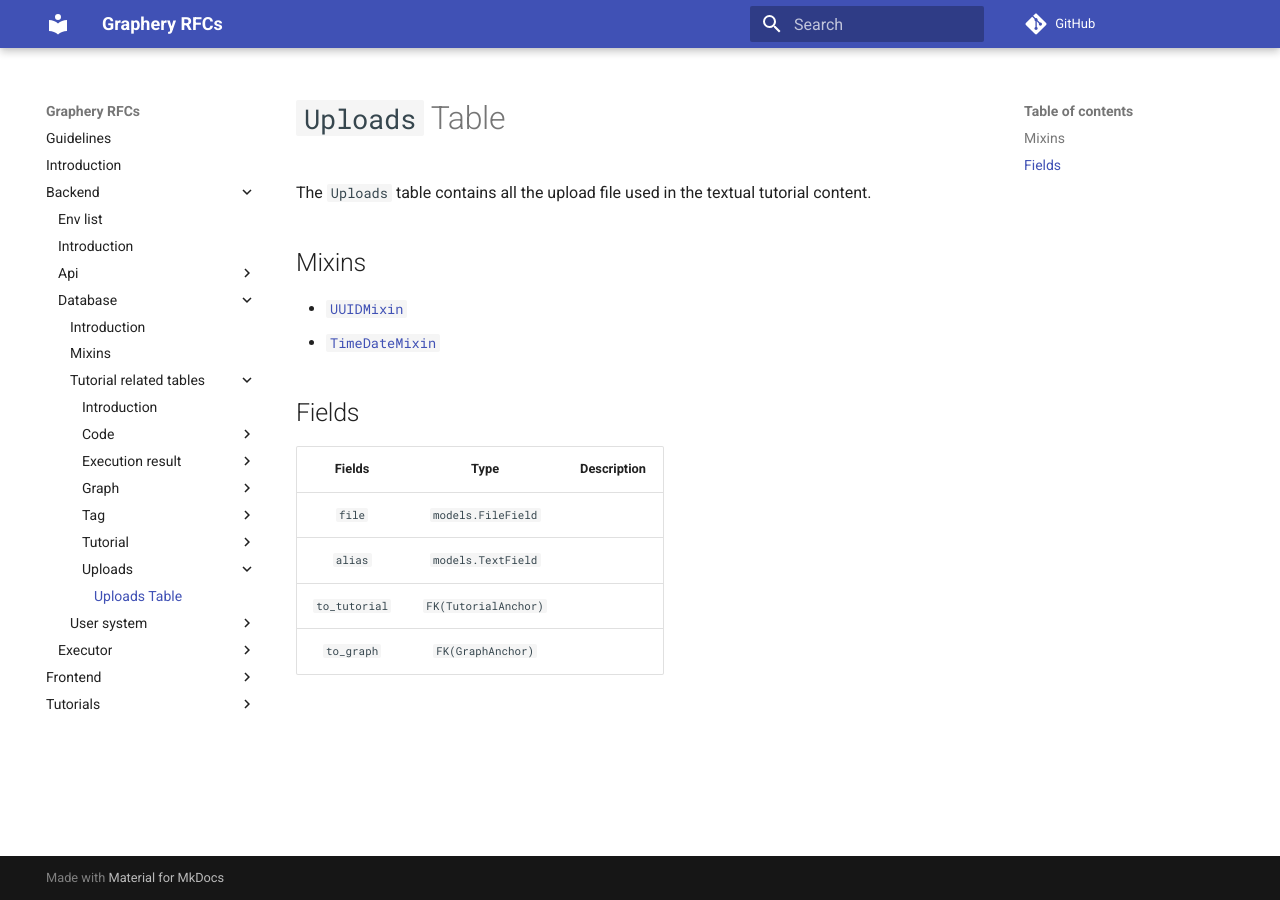
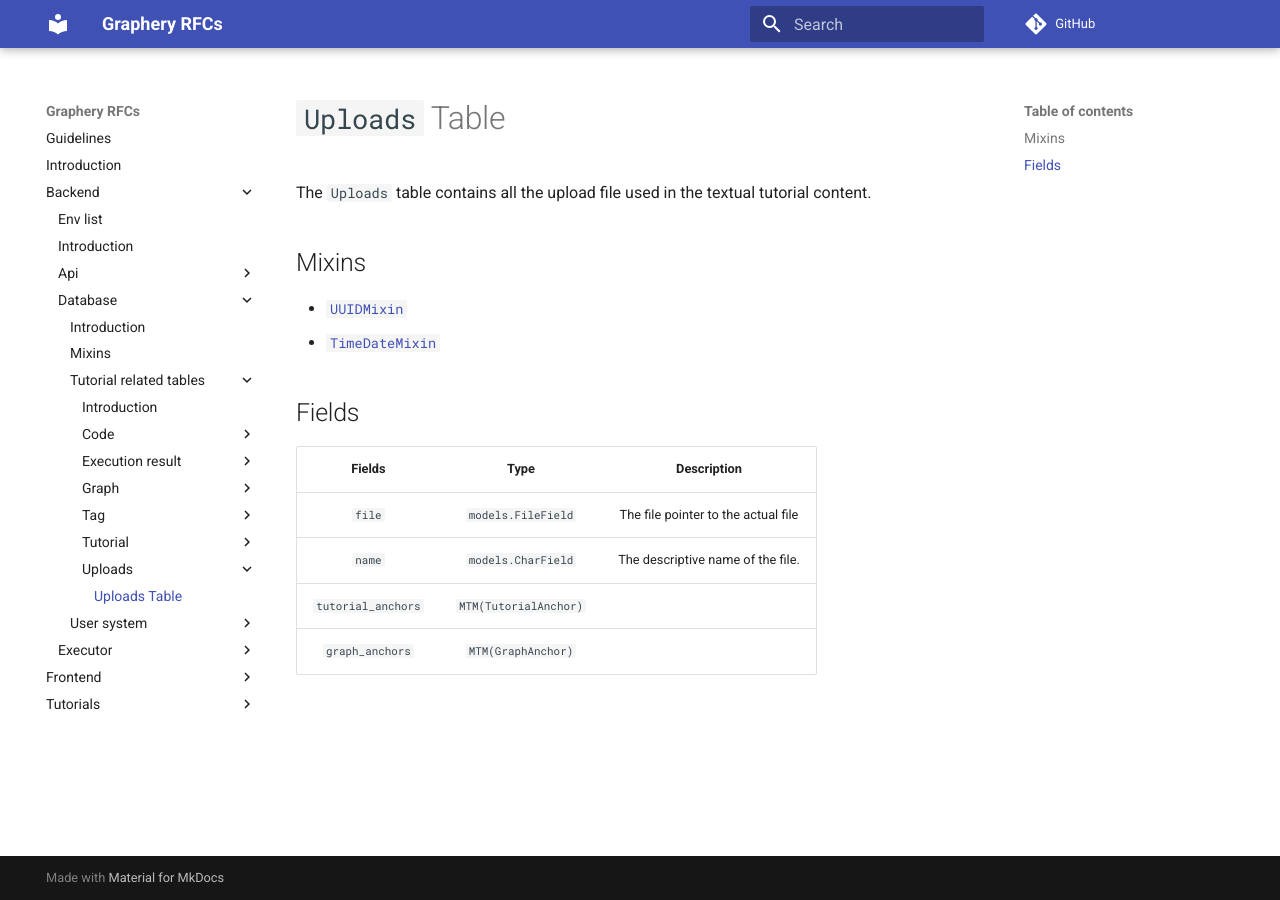
Before and after one commit to Reed-CompBio/GrapheryRFCs, an MkDocs documentation site: the page built from RFCs/backend/database/tutorial_related_tables/uploads/uploads_table.md, in a window 1280 px wide. Built offline with MkDocs 1.6.1 and Material for MkDocs 9.7.7, drawn with Linux system fonts in a browser that asks for light colours; comment, search, counter and statistics services are not loaded.

Commit message:
feat: update uploads table

```diff
--- a/RFCs/backend/database/tutorial_related_tables/uploads/uploads_table.md
+++ b/RFCs/backend/database/tutorial_related_tables/uploads/uploads_table.md
@@ -9,9 +9,9 @@ The `Uploads` table contains all the upload file used in the textual tutorial co
 
 ## Fields
 
-|    Fields     |         Type         | Description |
-| :-----------: | :------------------: | :---------: |
-|    `file`     |  `models.FileField`  |             |
-|    `alias`    |  `models.TextField`  |             |
-| `to_tutorial` | `FK(TutorialAnchor)` |             |
-|  `to_graph`   |  `FK(GraphAnchor)`   |             |
+|       Fields       |         Type          |             Description             |
+| :----------------: | :-------------------: | :---------------------------------: |
+|       `file`       |  `models.FileField`   | The file pointer to the actual file |
+|       `name`       |  `models.CharField`   |  The descriptive name of the file.  |
+| `tutorial_anchors` | `MTM(TutorialAnchor)` |                                     |
+|  `graph_anchors`   |  `MTM(GraphAnchor)`   |                                     |
```
